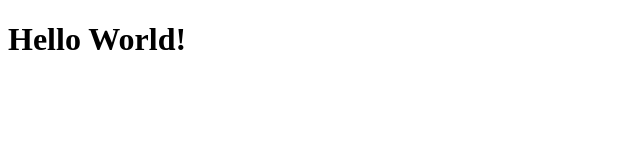
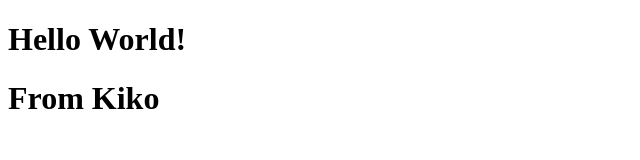
Before and after one commit to Sai-sama-XY/Test, a plain HTML site: page index.html in a window 1280 px wide. Shown: the whole page, without its empty margins (0-640 px from the left). Drawn offline with Linux system fonts and the light colour scheme.

Commit message:
kiko branch

```diff
--- a/index.html
+++ b/index.html
@@ -10,5 +10,6 @@
 </head>
 <body>
     <h1>Hello World!</h1>
+    <h1>From Kiko</h1>
 </body>
 </html>
```
